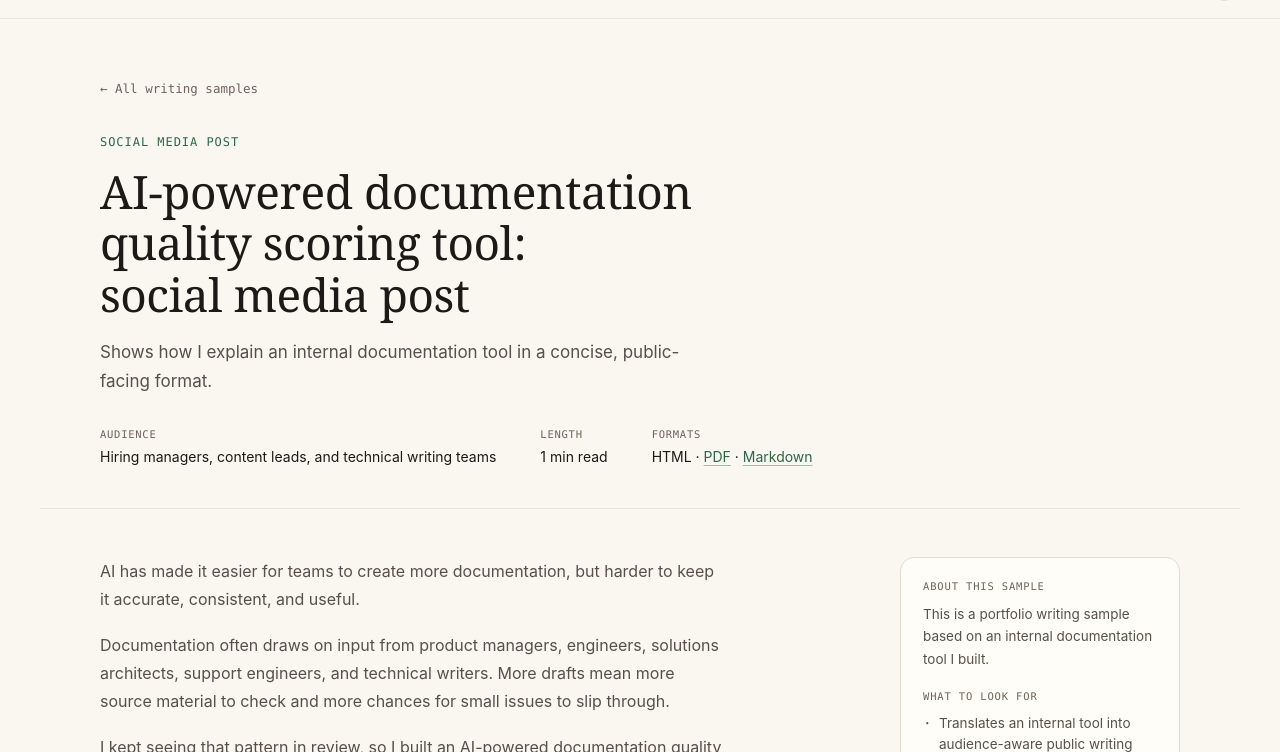
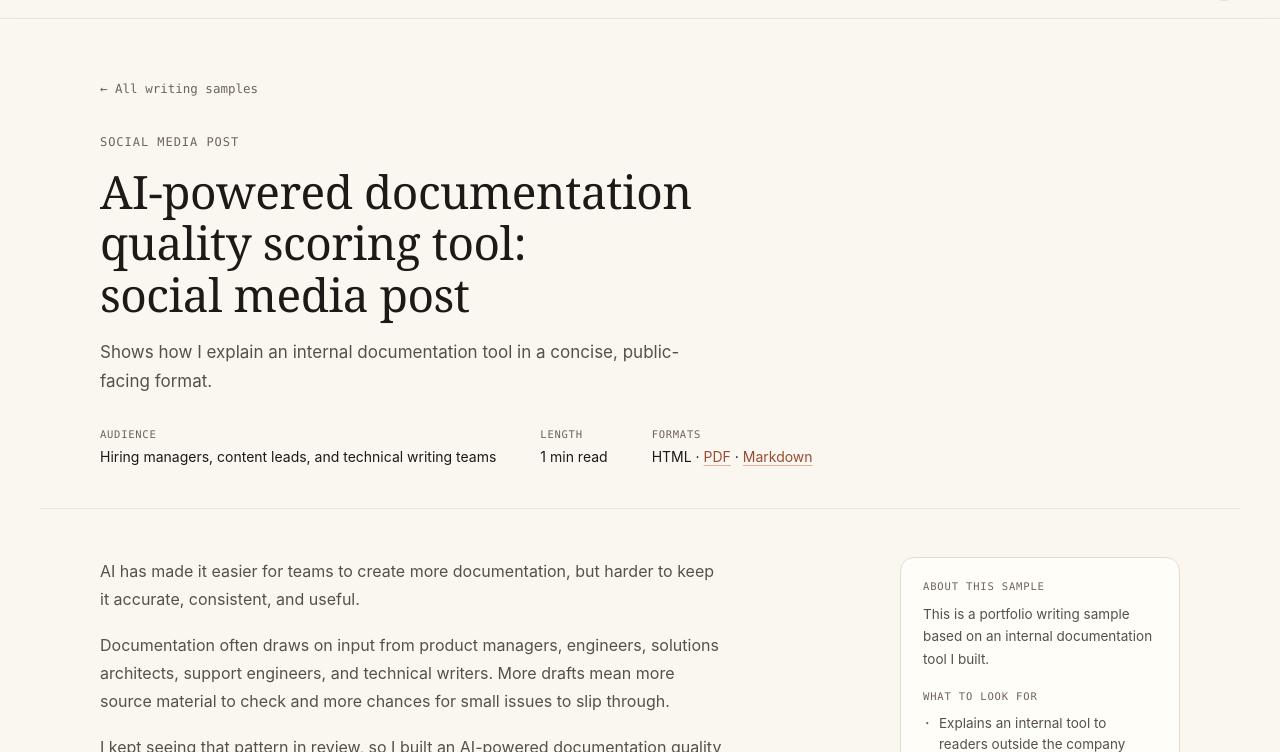
Before and after one commit to zainmhaq/zainhaq-portfolio, an Astro site: page /work/ai-documentation-quality-scoring-tool-social-post in a window 1280 px wide. Shown: the part 48-800 px from the top of the page. Built offline with nearby package versions, Linux system fonts and the light colour scheme; Astro itself is replaced by a stand-in of ours; a web font is replaced by a local one.

Commit message:
Update color scheme 02

```diff
--- a/src/content/samples/ai-documentation-quality-scoring-tool-social-post.md
+++ b/src/content/samples/ai-documentation-quality-scoring-tool-social-post.md
@@ -1,12 +1,12 @@
 ---
 title: "AI-powered documentation quality scoring tool: social media post"
-summary: "A concise, public-facing explanation of an internal AI documentation tool: the problem, the design choices, and the philosophy behind it."
+summary: A public-facing explanation of an internal AI documentation tool and the decisions behind it.
 docType: Social media post
 audience: Hiring managers, content leads, and technical writing teams
 purpose: Shows how I explain an internal documentation tool in a concise, public-facing format.
 note: This is a portfolio writing sample based on an internal documentation tool I built.
 highlights:
-  - Translates an internal tool into audience-aware public writing
+  - Explains an internal tool to readers outside the company
   - "Explains design trade-offs: selective AI use, cost, calibration against human review"
   - Presents AI as a review aid rather than a replacement for editorial judgment
 pdf: ai-documentation-quality-scoring-tool-social-post.pdf
--- a/src/content/samples/update-sri-hash-values-cove-cartridge.md
+++ b/src/content/samples/update-sri-hash-values-cove-cartridge.md
@@ -6,7 +6,7 @@ audience: Storefront developers
 purpose: Describes how to regenerate Subresource Integrity (SRI) hash values after changes to checkout cartridge files.
 note: Company, product, file, and path names are fictional. The technical content is representative of the published version.
 highlights:
-  - Explains the why (script-tampering protection) before the how
+  - Gives the reason for the procedure (script-tampering protection) before the steps
   - Numbered procedures with exact file paths and expected results
   - Anticipates version differences and provides a manual fallback
 pdf: update-sri-hash-values-cove-cartridge.pdf
--- a/src/styles/global.css
+++ b/src/styles/global.css
@@ -10,9 +10,10 @@
   --font-mono: 'JetBrains Mono Variable', ui-monospace, 'SF Mono', Menlo, monospace;
 
   /* Tokens are OKLCH so the perceptual relationships stay explicit:
-     neutrals share one warm hue family (~56–89°), and the forest accent
-     holds a constant 155° hue in both themes, with chroma tuned per
-     theme. Hex equivalents in comments. */
+     neutrals share one warm hue family (~56–89°), and the terracotta
+     accent (Claude's Crail, hue 40°) holds a constant hue in both
+     themes. Applied sparingly: brand moment, links, and interactive
+     states only. Hex equivalents in comments. */
   --bg: oklch(97.5% 0.009 78); /* #faf6f0 */
   --bg-raised: oklch(99.4% 0.007 89); /* #fffdf8 */
   --bg-inset: oklch(94% 0.017 79); /* #f1eadf */
@@ -21,9 +22,9 @@
   --ink-faint: oklch(51% 0.02 67); /* #6e645a */
   --line: oklch(89.4% 0.025 83); /* #e4dbca */
   --line-soft: oklch(92.1% 0.021 82); /* #ece4d6 */
-  --accent: oklch(52% 0.1 155); /* #307a4f */
-  --accent-text: oklch(47% 0.09 155); /* #296944 */
-  --accent-soft: oklch(52% 0.1 155 / 8%);
+  --accent: oklch(59.7% 0.135 40); /* #c15f3c, Crail */
+  --accent-text: oklch(51% 0.115 40); /* #9c4c2f */
+  --accent-soft: oklch(59.7% 0.135 40 / 8%);
 
   color-scheme: light;
 }
@@ -37,9 +38,9 @@
   --ink-faint: oklch(65.6% 0.023 72); /* #9a8f82 */
   --line: oklch(29.5% 0.02 70); /* #332b22 */
   --line-soft: oklch(26.1% 0.018 71); /* #2a231b */
-  --accent: oklch(78% 0.12 155); /* #73ce95 */
-  --accent-text: oklch(80% 0.11 155); /* #81d39f */
-  --accent-soft: oklch(78% 0.12 155 / 10%);
+  --accent: oklch(67% 0.13 40); /* ~#d97757, the Claude logo orange */
+  --accent-text: oklch(72% 0.105 40); /* #dd8d72 */
+  --accent-soft: oklch(67% 0.13 40 / 10%);
 
   color-scheme: dark;
 }
@@ -255,7 +256,7 @@ a {
   font-size: 13px;
   letter-spacing: 0.08em;
   text-transform: uppercase;
-  color: var(--accent-text);
+  color: var(--ink-faint);
   margin-bottom: 22px;
 }
 
@@ -389,7 +390,7 @@ a {
 }
 
 .section-num {
-  color: var(--accent-text);
+  color: var(--ink-faint);
   margin-right: 8px;
 }
 
@@ -463,8 +464,8 @@ a {
   font-size: 11px;
   letter-spacing: 0.05em;
   text-transform: uppercase;
-  color: var(--accent-text);
-  background: var(--accent-soft);
+  color: var(--ink-soft);
+  background: var(--bg-inset);
   padding: 4px 10px;
   border-radius: 999px;
 }
@@ -645,7 +646,7 @@ a {
 .approach-num {
   font-family: var(--font-mono);
   font-size: 13px;
-  color: var(--accent-text);
+  color: var(--ink-faint);
   margin-bottom: 12px;
 }
 
@@ -825,7 +826,7 @@ a {
   font-size: 12px;
   letter-spacing: 0.08em;
   text-transform: uppercase;
-  color: var(--accent-text);
+  color: var(--ink-faint);
   margin-bottom: 14px;
 }
 
@@ -944,7 +945,7 @@ a {
   content: '·';
   position: absolute;
   left: 2px;
-  color: var(--accent-text);
+  color: var(--ink-faint);
   font-weight: 700;
 }
 
@@ -1098,7 +1099,7 @@ a {
 }
 
 .prose li::marker {
-  color: var(--accent-text);
+  color: var(--ink-faint);
   font-family: var(--font-mono);
   font-size: 0.9em;
 }
```
Also changed, not shown: README.md, public/apple-touch-icon.png, public/favicon.ico, public/favicon.svg.
